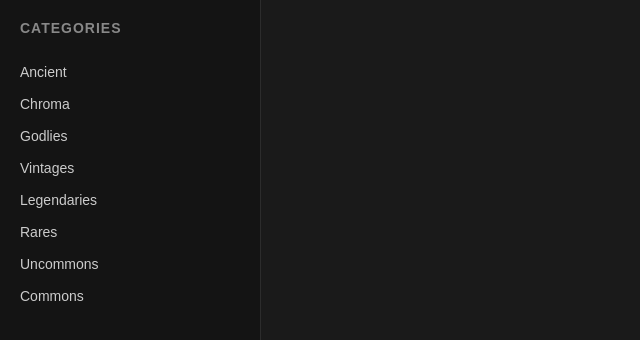
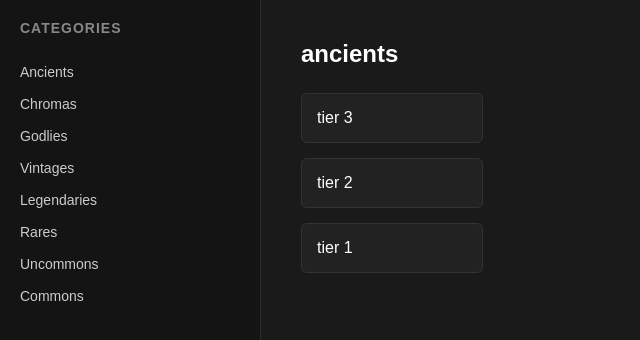
Before and after one commit to knqwx/uniquevals, a plain HTML site: page val.html in a window 1280 px wide. Shown: the top 340 px of the page, without its empty margins (0-640 px from the left). Drawn offline with Linux system fonts and the light colour scheme.

Commit message:
Update sidebar categories and add main content

```diff
--- a/val.html
+++ b/val.html
@@ -5,17 +5,20 @@
     <title>MM2 Aggregator</title>
     <style>
         body { background: #1a1a1a; color: #fff; font-family: Arial, sans-serif; margin: 0; display: flex; height: 100vh; }
-        aside { width: 220px; background: #141414; border-right: 1px solid #2c2c2c; padding: 20px; display: flex; flex-direction: column; }
+        aside { width: 220px; background: #141414; border-right: 1px solid #2c2c2c; padding: 20px; display: flex; flex-direction: column; flex-shrink: 0; }
         .sidebar-title { font-size: 14px; font-weight: bold; color: #888; margin-bottom: 20px; text-transform: uppercase; letter-spacing: 1px; }
         .sidebar-item { color: #ccc; text-decoration: none; padding: 8px 0; font-size: 14px; transition: color 0.2s; display: block; }
         .sidebar-item:hover { color: #fff; }
+        main { flex: 1; display: flex; flex-direction: column; padding: 40px; gap: 15px; }
+        h1 { font-size: 24px; margin: 0 0 10px 0; text-transform: lowercase; }
+        .tier-item { background: #222; border: 1px solid #333; padding: 15px; border-radius: 6px; width: fit-content; min-width: 150px; }
     </style>
 </head>
 <body>
     <aside>
         <div class="sidebar-title">Categories</div>
-        <a href="#" class="sidebar-item">Ancient</a>
-        <a href="#" class="sidebar-item">Chroma</a>
+        <a href="#" class="sidebar-item">Ancients</a>
+        <a href="#" class="sidebar-item">Chromas</a>
         <a href="#" class="sidebar-item">Godlies</a>
         <a href="#" class="sidebar-item">Vintages</a>
         <a href="#" class="sidebar-item">Legendaries</a>
@@ -23,5 +26,11 @@
         <a href="#" class="sidebar-item">Uncommons</a>
         <a href="#" class="sidebar-item">Commons</a>
     </aside>
+    <main>
+        <h1>ancients</h1>
+        <div class="tier-item">tier 3</div>
+        <div class="tier-item">tier 2</div>
+        <div class="tier-item">tier 1</div>
+    </main>
 </body>
 </html>
```
